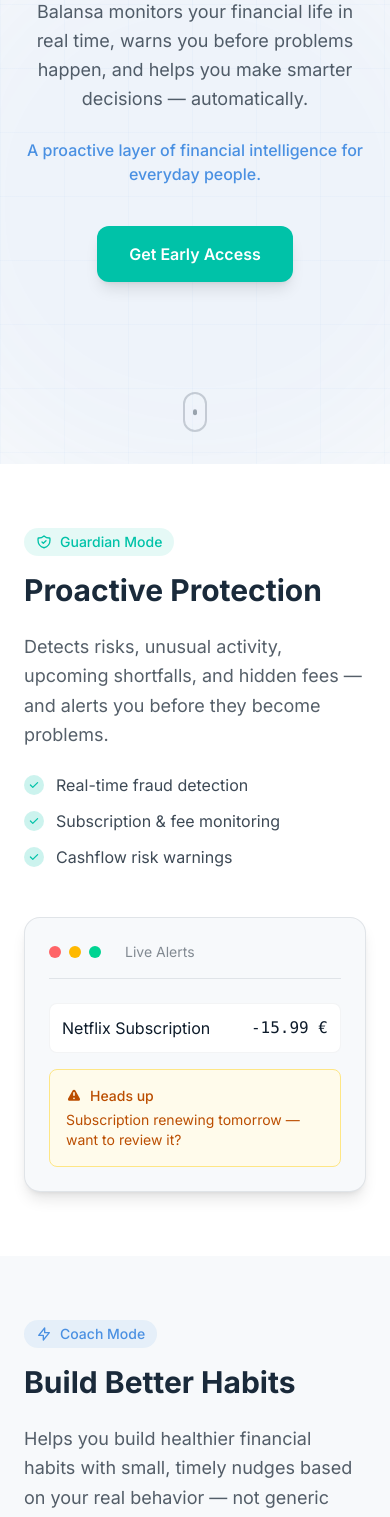
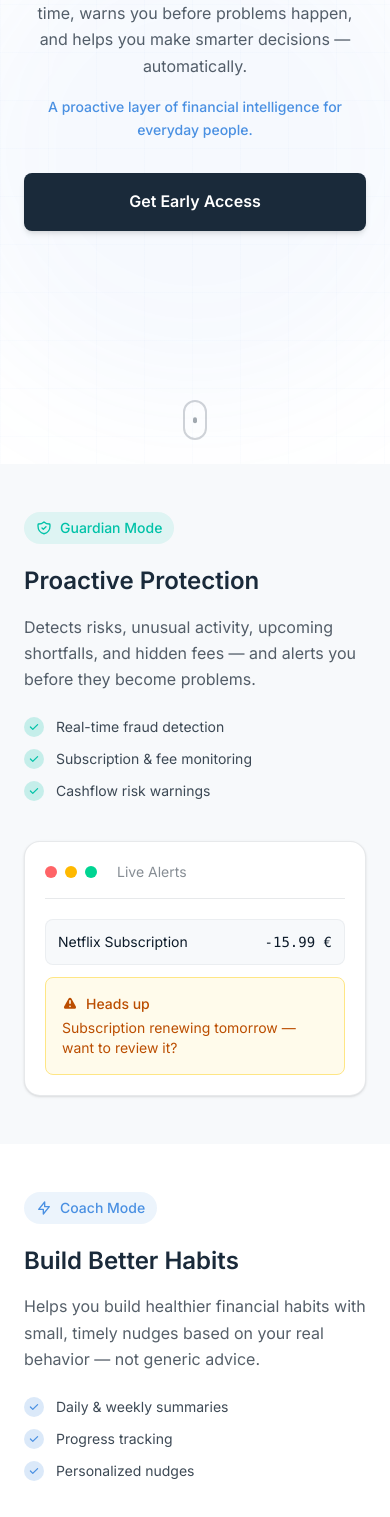
Before and after one commit to sergey-goncharenko/balansa-landing, a Next.js app: page / in a window 390 px wide. Shown: the part 380-1897 px from the top of the page. Built offline with nearby package versions, Linux system fonts and the light colour scheme.

Commit message:
Refinements: improved spacing, typography, and mobile responsiveness

```diff
--- a/src/app/globals.css
+++ b/src/app/globals.css
@@ -1,17 +1,24 @@
 @import "tailwindcss";
 
 :root {
+  /* Color Palette */
   --color-primary: #1A2A3A;
   --color-secondary: #4A90E2;
   --color-accent: #00C2A8;
   --color-background: #F7F9FB;
+  --color-background-alt: #FFFFFF;
   --color-text: #0D1B2A;
 
+  /* Spacing Scale: 8 / 16 / 24 / 40 / 64 */
   --spacing-xs: 8px;
   --spacing-s: 16px;
   --spacing-m: 24px;
   --spacing-l: 40px;
   --spacing-xl: 64px;
+
+  /* Section padding */
+  --section-padding-desktop: 80px;
+  --section-padding-mobile: 48px;
 }
 
 html {
@@ -23,4 +30,28 @@ body {
   color: var(--color-text);
   background: var(--color-background);
   line-height: 1.5;
+  -webkit-font-smoothing: antialiased;
+  -moz-osx-font-smoothing: grayscale;
 }
+
+/* Typography */
+h1, h2, h3, h4, h5, h6 {
+  font-weight: 600;
+  line-height: 1.4;
+  color: var(--color-primary);
+}
+
+p {
+  line-height: 1.55;
+}
+
+/* Mobile typography improvements */
+@media (max-width: 768px) {
+  body {
+    line-height: 1.6;
+  }
+
+  p {
+    line-height: 1.65;
+  }
+}
--- a/src/components/CoachMode.tsx
+++ b/src/components/CoachMode.tsx
@@ -9,27 +9,27 @@ export default function CoachMode() {
   const isInView = useInView(ref, { once: true, margin: '-100px' });
 
   return (
-    <section ref={ref} className="py-[var(--spacing-xl)] bg-[var(--color-background)]">
-      <div className="max-w-6xl mx-auto px-6">
+    <section ref={ref} className="py-12 md:py-20 bg-white">
+      <div className="max-w-6xl mx-auto px-6 md:px-8">
         <motion.div
           variants={staggerContainer}
           initial="hidden"
           animate={isInView ? 'visible' : 'hidden'}
-          className="grid lg:grid-cols-2 gap-12 items-center"
+          className="grid lg:grid-cols-2 gap-10 lg:gap-16 items-center"
         >
-          <motion.div variants={fadeInUp} className="bg-white rounded-2xl border border-[var(--color-primary)]/10 p-6 shadow-lg order-2 lg:order-1">
+          <motion.div variants={fadeInUp} className="bg-[var(--color-background)] rounded-2xl border border-[var(--color-primary)]/10 p-5 md:p-6 shadow-sm order-2 lg:order-1">
             <div className="flex items-center gap-3 mb-4">
-              <span className="text-xl font-semibold text-[var(--color-primary)]">Daily Briefing</span>
+              <span className="text-lg font-semibold text-[var(--color-primary)]">Daily Briefing</span>
             </div>
             <p className="text-[var(--color-text)]/60 mb-4 text-sm">Good morning! Here&apos;s your snapshot:</p>
-            <div className="grid grid-cols-2 gap-4 mb-4">
-              <div className="bg-[var(--color-background)] rounded-lg p-3">
+            <div className="grid grid-cols-2 gap-3 mb-4">
+              <div className="bg-white rounded-lg p-3">
                 <p className="text-[var(--color-text)]/50 text-xs">Available</p>
-                <p className="text-xl font-semibold text-[var(--color-primary)]">€3,847</p>
+                <p className="text-lg md:text-xl font-semibold text-[var(--color-primary)]">€3,847</p>
               </div>
-              <div className="bg-[var(--color-background)] rounded-lg p-3">
+              <div className="bg-white rounded-lg p-3">
                 <p className="text-[var(--color-text)]/50 text-xs">Due This Week</p>
-                <p className="text-xl font-semibold text-[var(--color-secondary)]">€156</p>
+                <p className="text-lg md:text-xl font-semibold text-[var(--color-secondary)]">€156</p>
               </div>
             </div>
             <div className="p-3 rounded-lg bg-[var(--color-accent)]/10 border border-[var(--color-accent)]/20 text-[var(--color-accent)] text-sm">
@@ -38,38 +38,38 @@ export default function CoachMode() {
           </motion.div>
 
           <motion.div variants={fadeInUp} className="order-1 lg:order-2">
-            <span className="inline-flex items-center gap-2 px-3 py-1 rounded-full bg-[var(--color-secondary)]/10 text-[var(--color-secondary)] text-sm font-medium mb-4">
+            <span className="inline-flex items-center gap-2 px-3 py-1.5 rounded-full bg-[var(--color-secondary)]/10 text-[var(--color-secondary)] text-sm font-medium mb-5">
               <svg className="w-4 h-4" fill="none" stroke="currentColor" viewBox="0 0 24 24">
                 <path strokeLinecap="round" strokeLinejoin="round" strokeWidth={2} d="M13 10V3L4 14h7v7l9-11h-7z" />
               </svg>
               Coach Mode
             </span>
-            <h2 className="text-3xl md:text-4xl font-bold text-[var(--color-primary)] mb-6">
+            <h2 className="text-2xl sm:text-3xl md:text-[2rem] font-semibold text-[var(--color-primary)] mb-4 leading-tight">
               Build Better Habits
             </h2>
-            <p className="text-lg text-[var(--color-text)]/70 mb-6 leading-relaxed">
+            <p className="text-base md:text-lg text-[var(--color-text)]/70 mb-6 leading-relaxed">
               Helps you build healthier financial habits with small, timely nudges
               based on your real behavior — not generic advice.
             </p>
             <ul className="space-y-3">
-              <li className="flex items-center gap-3 text-[var(--color-text)]/80">
-                <span className="w-5 h-5 rounded-full bg-[var(--color-secondary)]/20 flex items-center justify-center">
+              <li className="flex items-center gap-3 text-[var(--color-text)]/80 text-sm md:text-base">
+                <span className="w-5 h-5 rounded-full bg-[var(--color-secondary)]/20 flex items-center justify-center flex-shrink-0">
                   <svg className="w-3 h-3 text-[var(--color-secondary)]" fill="currentColor" viewBox="0 0 20 20">
                     <path fillRule="evenodd" d="M16.707 5.293a1 1 0 010 1.414l-8 8a1 1 0 01-1.414 0l-4-4a1 1 0 011.414-1.414L8 12.586l7.293-7.293a1 1 0 011.414 0z" clipRule="evenodd" />
                   </svg>
                 </span>
                 Daily & weekly summaries
               </li>
-              <li className="flex items-center gap-3 text-[var(--color-text)]/80">
-                <span className="w-5 h-5 rounded-full bg-[var(--color-secondary)]/20 flex items-center justify-center">
+              <li className="flex items-center gap-3 text-[var(--color-text)]/80 text-sm md:text-base">
+                <span className="w-5 h-5 rounded-full bg-[var(--color-secondary)]/20 flex items-center justify-center flex-shrink-0">
                   <svg className="w-3 h-3 text-[var(--color-secondary)]" fill="currentColor" viewBox="0 0 20 20">
                     <path fillRule="evenodd" d="M16.707 5.293a1 1 0 010 1.414l-8 8a1 1 0 01-1.414 0l-4-4a1 1 0 011.414-1.414L8 12.586l7.293-7.293a1 1 0 011.414 0z" clipRule="evenodd" />
                   </svg>
                 </span>
                 Progress tracking
               </li>
-              <li className="flex items-center gap-3 text-[var(--color-text)]/80">
-                <span className="w-5 h-5 rounded-full bg-[var(--color-secondary)]/20 flex items-center justify-center">
+              <li className="flex items-center gap-3 text-[var(--color-text)]/80 text-sm md:text-base">
+                <span className="w-5 h-5 rounded-full bg-[var(--color-secondary)]/20 flex items-center justify-center flex-shrink-0">
                   <svg className="w-3 h-3 text-[var(--color-secondary)]" fill="currentColor" viewBox="0 0 20 20">
                     <path fillRule="evenodd" d="M16.707 5.293a1 1 0 010 1.414l-8 8a1 1 0 01-1.414 0l-4-4a1 1 0 011.414-1.414L8 12.586l7.293-7.293a1 1 0 011.414 0z" clipRule="evenodd" />
                   </svg>
--- a/src/components/GuardianMode.tsx
+++ b/src/components/GuardianMode.tsx
@@ -9,47 +9,47 @@ export default function GuardianMode() {
   const isInView = useInView(ref, { once: true, margin: '-100px' });
 
   return (
-    <section id="guardian" ref={ref} className="py-[var(--spacing-xl)] bg-white relative overflow-hidden">
-      <div className="max-w-6xl mx-auto px-6">
+    <section id="guardian" ref={ref} className="py-12 md:py-20 bg-[var(--color-background)] relative overflow-hidden">
+      <div className="max-w-6xl mx-auto px-6 md:px-8">
         <motion.div
           variants={staggerContainer}
           initial="hidden"
           animate={isInView ? 'visible' : 'hidden'}
-          className="grid lg:grid-cols-2 gap-12 items-center"
+          className="grid lg:grid-cols-2 gap-10 lg:gap-16 items-center"
         >
           <motion.div variants={fadeInUp}>
-            <span className="inline-flex items-center gap-2 px-3 py-1 rounded-full bg-[var(--color-accent)]/10 text-[var(--color-accent)] text-sm font-medium mb-4">
+            <span className="inline-flex items-center gap-2 px-3 py-1.5 rounded-full bg-[var(--color-accent)]/10 text-[var(--color-accent)] text-sm font-medium mb-5">
               <svg className="w-4 h-4" fill="none" stroke="currentColor" viewBox="0 0 24 24">
                 <path strokeLinecap="round" strokeLinejoin="round" strokeWidth={2} d="M9 12l2 2 4-4m5.618-4.016A11.955 11.955 0 0112 2.944a11.955 11.955 0 01-8.618 3.04A12.02 12.02 0 003 9c0 5.591 3.824 10.29 9 11.622 5.176-1.332 9-6.03 9-11.622 0-1.042-.133-2.052-.382-3.016z" />
               </svg>
               Guardian Mode
             </span>
-            <h2 className="text-3xl md:text-4xl font-bold text-[var(--color-primary)] mb-6">
+            <h2 className="text-2xl sm:text-3xl md:text-[2rem] font-semibold text-[var(--color-primary)] mb-4 leading-tight">
               Proactive Protection
             </h2>
-            <p className="text-lg text-[var(--color-text)]/70 mb-6 leading-relaxed">
+            <p className="text-base md:text-lg text-[var(--color-text)]/70 mb-6 leading-relaxed">
               Detects risks, unusual activity, upcoming shortfalls, and hidden fees —
               and alerts you before they become problems.
             </p>
             <ul className="space-y-3">
-              <li className="flex items-center gap-3 text-[var(--color-text)]/80">
-                <span className="w-5 h-5 rounded-full bg-[var(--color-accent)]/20 flex items-center justify-center">
+              <li className="flex items-center gap-3 text-[var(--color-text)]/80 text-sm md:text-base">
+                <span className="w-5 h-5 rounded-full bg-[var(--color-accent)]/20 flex items-center justify-center flex-shrink-0">
                   <svg className="w-3 h-3 text-[var(--color-accent)]" fill="currentColor" viewBox="0 0 20 20">
                     <path fillRule="evenodd" d="M16.707 5.293a1 1 0 010 1.414l-8 8a1 1 0 01-1.414 0l-4-4a1 1 0 011.414-1.414L8 12.586l7.293-7.293a1 1 0 011.414 0z" clipRule="evenodd" />
                   </svg>
                 </span>
                 Real-time fraud detection
               </li>
-              <li className="flex items-center gap-3 text-[var(--color-text)]/80">
-                <span className="w-5 h-5 rounded-full bg-[var(--color-accent)]/20 flex items-center justify-center">
+              <li className="flex items-center gap-3 text-[var(--color-text)]/80 text-sm md:text-base">
+                <span className="w-5 h-5 rounded-full bg-[var(--color-accent)]/20 flex items-center justify-center flex-shrink-0">
                   <svg className="w-3 h-3 text-[var(--color-accent)]" fill="currentColor" viewBox="0 0 20 20">
                     <path fillRule="evenodd" d="M16.707 5.293a1 1 0 010 1.414l-8 8a1 1 0 01-1.414 0l-4-4a1 1 0 011.414-1.414L8 12.586l7.293-7.293a1 1 0 011.414 0z" clipRule="evenodd" />
                   </svg>
                 </span>
                 Subscription & fee monitoring
               </li>
-              <li className="flex items-center gap-3 text-[var(--color-text)]/80">
-                <span className="w-5 h-5 rounded-full bg-[var(--color-accent)]/20 flex items-center justify-center">
+              <li className="flex items-center gap-3 text-[var(--color-text)]/80 text-sm md:text-base">
+                <span className="w-5 h-5 rounded-full bg-[var(--color-accent)]/20 flex items-center justify-center flex-shrink-0">
                   <svg className="w-3 h-3 text-[var(--color-accent)]" fill="currentColor" viewBox="0 0 20 20">
                     <path fillRule="evenodd" d="M16.707 5.293a1 1 0 010 1.414l-8 8a1 1 0 01-1.414 0l-4-4a1 1 0 011.414-1.414L8 12.586l7.293-7.293a1 1 0 011.414 0z" clipRule="evenodd" />
                   </svg>
@@ -59,17 +59,17 @@ export default function GuardianMode() {
             </ul>
           </motion.div>
 
-          <motion.div variants={fadeInUp} className="bg-[var(--color-background)] rounded-2xl border border-[var(--color-primary)]/10 p-6 shadow-lg">
-            <div className="flex items-center gap-2 mb-6 pb-4 border-b border-[var(--color-primary)]/10">
+          <motion.div variants={fadeInUp} className="bg-white rounded-2xl border border-[var(--color-primary)]/10 p-5 md:p-6 shadow-sm">
+            <div className="flex items-center gap-2 mb-5 pb-4 border-b border-[var(--color-primary)]/10">
               <div className="w-3 h-3 rounded-full bg-red-400" />
               <div className="w-3 h-3 rounded-full bg-amber-400" />
               <div className="w-3 h-3 rounded-full bg-emerald-400" />
-              <span className="ml-4 text-[var(--color-text)]/50 text-sm">Live Alerts</span>
+              <span className="ml-3 text-[var(--color-text)]/50 text-sm">Live Alerts</span>
             </div>
-            <div className="space-y-4">
-              <div className="flex items-center justify-between p-3 rounded-lg bg-white border border-[var(--color-primary)]/5">
-                <span className="text-[var(--color-text)]">Netflix Subscription</span>
-                <span className="text-[var(--color-text)] font-mono">-15.99 €</span>
+            <div className="space-y-3">
+              <div className="flex items-center justify-between p-3 rounded-lg bg-[var(--color-background)] border border-[var(--color-primary)]/5">
+                <span className="text-[var(--color-text)] text-sm md:text-base">Netflix Subscription</span>
+                <span className="text-[var(--color-text)] font-mono text-sm">-15.99 €</span>
               </div>
               <div className="p-4 rounded-lg bg-amber-50 border border-amber-200 text-amber-700 text-sm">
                 <div className="flex items-center gap-2 font-medium mb-1">
--- a/src/components/Header.tsx
+++ b/src/components/Header.tsx
@@ -5,7 +5,7 @@ import { motion } from 'framer-motion';
 export default function Header() {
   return (
     <header className="fixed top-0 left-0 right-0 z-50 bg-white/90 backdrop-blur-md border-b border-[var(--color-primary)]/5">
-      <div className="max-w-6xl mx-auto px-6 py-4 flex items-center justify-between">
+      <div className="max-w-6xl mx-auto px-5 md:px-6 py-4 flex items-center justify-between">
         {/* Logo */}
         <motion.a
           href="#"
@@ -18,7 +18,7 @@ export default function Header() {
             <div className="w-5 h-[1px] bg-[var(--color-primary)]" />
           </div>
           {/* Wordmark */}
-          <span className="text-[var(--color-primary)] font-light tracking-[0.3em] text-lg">BALANSA</span>
+          <span className="text-[var(--color-primary)] font-light tracking-[0.3em] text-lg hidden sm:inline">BALANSA</span>
         </motion.a>
 
         {/* CTA */}
@@ -26,7 +26,7 @@ export default function Header() {
           href="#signup"
           initial={{ opacity: 0, x: 20 }}
           animate={{ opacity: 1, x: 0 }}
-          className="px-5 py-2 bg-[var(--color-accent)] text-white text-sm font-medium rounded-lg hover:bg-[var(--color-accent)]/90 transition-colors"
+          className="px-5 py-2 bg-[var(--color-accent)] text-white text-sm font-semibold rounded-lg hover:bg-[var(--color-accent)]/90 transition-colors"
         >
           Get Early Access
         </motion.a>
--- a/src/components/Hero.tsx
+++ b/src/components/Hero.tsx
@@ -5,23 +5,23 @@ import { fadeInUp, staggerContainer } from '@/lib/animations';
 
 export default function Hero() {
   return (
-    <section className="min-h-screen flex items-center justify-center relative overflow-hidden bg-[var(--color-background)] pt-20">
+    <section className="min-h-screen flex items-center justify-center relative overflow-hidden bg-white pt-20 pb-16 md:pb-24">
       {/* Subtle background pattern */}
-      <div className="absolute inset-0 bg-[linear-gradient(rgba(74,144,226,0.03)_1px,transparent_1px),linear-gradient(90deg,rgba(74,144,226,0.03)_1px,transparent_1px)] bg-[size:64px_64px]" />
+      <div className="absolute inset-0 bg-[linear-gradient(rgba(74,144,226,0.02)_1px,transparent_1px),linear-gradient(90deg,rgba(74,144,226,0.02)_1px,transparent_1px)] bg-[size:48px_48px]" />
 
       {/* Soft accent glow */}
-      <div className="absolute top-1/3 left-1/2 -translate-x-1/2 w-[600px] h-[600px] bg-[var(--color-secondary)]/5 rounded-full blur-3xl" />
+      <div className="absolute top-1/3 left-1/2 -translate-x-1/2 w-[500px] h-[500px] bg-[var(--color-secondary)]/5 rounded-full blur-3xl" />
 
       <motion.div
         variants={staggerContainer}
         initial="hidden"
         animate="visible"
-        className="relative z-10 text-center px-6 max-w-4xl mx-auto"
+        className="relative z-10 text-center px-6 md:px-8 max-w-3xl mx-auto"
       >
         {/* Main headline */}
         <motion.h1
           variants={fadeInUp}
-          className="text-4xl md:text-6xl font-bold text-[var(--color-primary)] mb-6 leading-tight"
+          className="text-3xl sm:text-4xl md:text-5xl lg:text-[3.25rem] font-semibold text-[var(--color-primary)] mb-5 md:mb-6 leading-[1.2]"
         >
           Your personal AI{' '}
           <span className="text-[var(--color-accent)]">financial guardian.</span>
@@ -30,7 +30,7 @@ export default function Hero() {
         {/* Subheadline */}
         <motion.p
           variants={fadeInUp}
-          className="text-lg md:text-xl text-[var(--color-text)]/70 mb-6 max-w-3xl mx-auto leading-relaxed"
+          className="text-base sm:text-lg md:text-xl text-[var(--color-text)]/70 mb-4 md:mb-5 max-w-2xl mx-auto leading-relaxed"
         >
           Balansa monitors your financial life in real time, warns you before problems happen,
           and helps you make smarter decisions — automatically.
@@ -39,16 +39,16 @@ export default function Hero() {
         {/* Value line */}
         <motion.p
           variants={fadeInUp}
-          className="text-base md:text-lg text-[var(--color-secondary)] mb-10 max-w-2xl mx-auto font-medium"
+          className="text-sm sm:text-base md:text-lg text-[var(--color-secondary)] mb-8 md:mb-10 max-w-xl mx-auto font-medium"
         >
           A proactive layer of financial intelligence for everyday people.
         </motion.p>
 
-        {/* Single CTA */}
+        {/* CTA Button */}
         <motion.div variants={fadeInUp}>
           <a
             href="#signup"
-            className="inline-block px-8 py-4 bg-[var(--color-accent)] text-white font-semibold rounded-xl hover:bg-[var(--color-accent)]/90 transition-all duration-300 shadow-lg shadow-[var(--color-accent)]/25 hover:shadow-[var(--color-accent)]/40 hover:scale-105"
+            className="inline-block w-full sm:w-auto px-8 py-4 bg-[var(--color-primary)] text-white font-semibold rounded-lg hover:bg-[var(--color-primary)]/90 transition-all duration-300 shadow-md hover:shadow-lg"
           >
             Get Early Access
           </a>
@@ -60,7 +60,7 @@ export default function Hero() {
         initial={{ opacity: 0 }}
         animate={{ opacity: 1 }}
         transition={{ delay: 2 }}
-        className="absolute bottom-8 left-1/2 -translate-x-1/2"
+        className="absolute bottom-6 md:bottom-8 left-1/2 -translate-x-1/2"
       >
         <div className="w-6 h-10 rounded-full border-2 border-[var(--color-primary)]/20 flex justify-center p-2">
           <motion.div
```
Also changed, not shown: src/components/AdvisorMode.tsx (+17 -17 lines), src/components/BuilderMode.tsx (+16 -16 lines), src/components/Footer.tsx (+7 -7 lines), src/components/HowItWorks.tsx (+12 -12 lines), src/components/SignupForm.tsx (+6 -6 lines), src/components/TrustSection.tsx (+8 -8 lines), src/components/Vision.tsx (+11 -11 lines).
